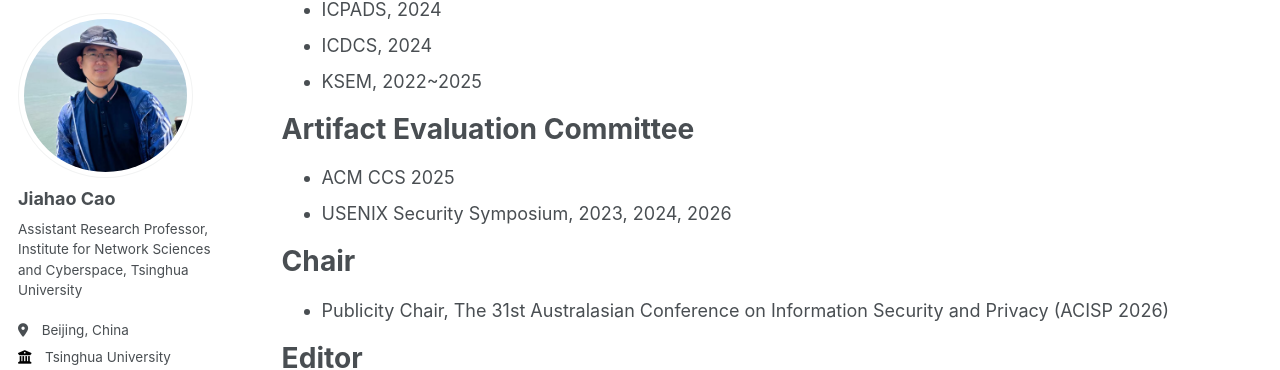
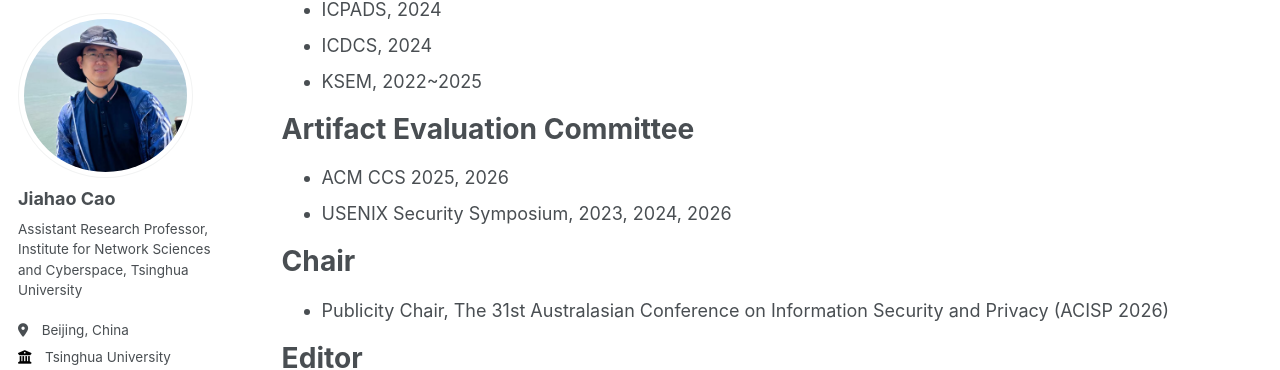
Before and after one commit to caojh15/caojh15.github.io, a Jekyll site: the page built from _pages/services.md, in a window 1280 px wide and 900 px high, scrolled down 612 px. Shown: the part 93-463 px from the top of the window. Built offline with Jekyll 4.4.1, drawn with Linux system fonts in a browser that asks for light colours; some web fonts are replaced.

Commit message:
Update services.md

```diff
--- a/_pages/services.md
+++ b/_pages/services.md
@@ -25,7 +25,7 @@ author_profile: true
 * KSEM, 2022~2025
 
 # Artifact Evaluation Committee
-* ACM CCS 2025
+* ACM CCS 2025, 2026
 * USENIX Security Symposium, 2023, 2024, 2026
 
 # Chair
```
